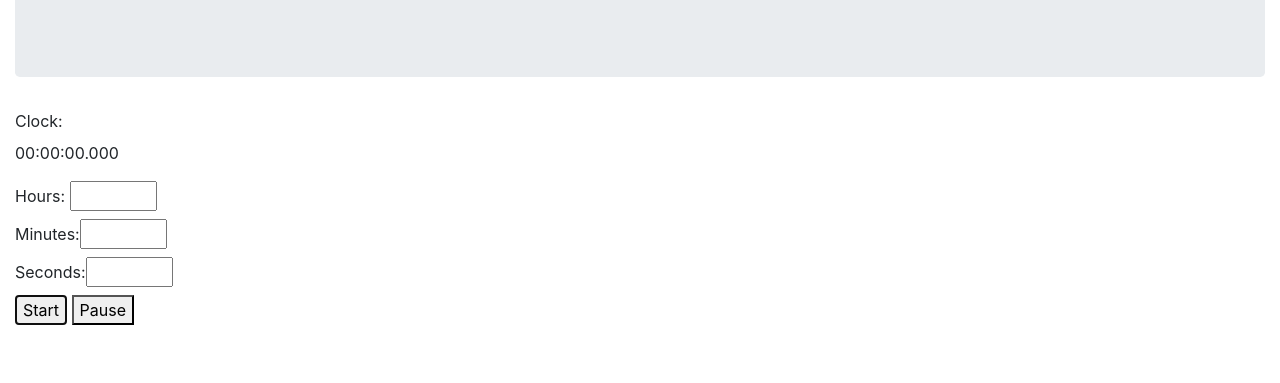
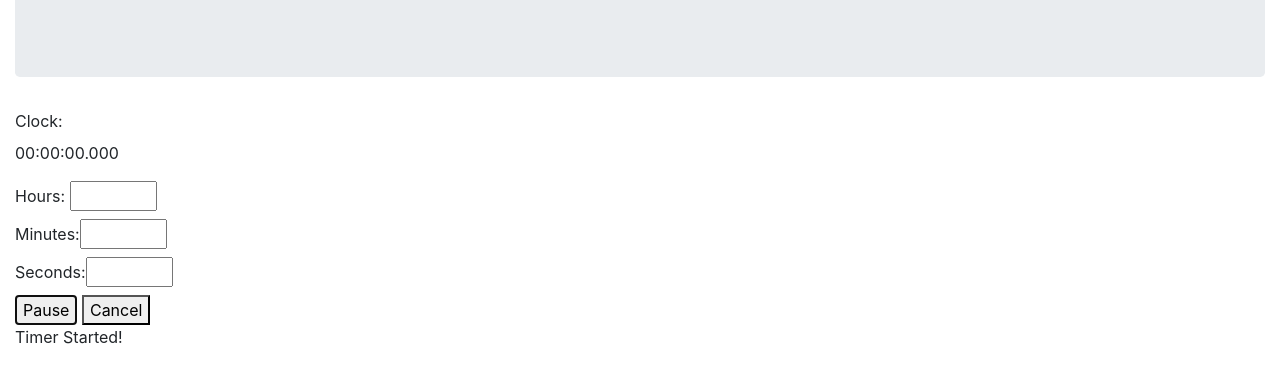
Before and after one commit to elbyswim/pomodoro, a plain HTML site: page index.html in a window 1280 px wide. Both pictures are taken after a click on the button "Start". Shown: the part 203-586 px from the top of the page. Drawn offline with nearby package versions, Linux system fonts and the light colour scheme.

Commit message:
Fixed timer start, pause, resume, and cancel functions.

```diff
--- a/index.html
+++ b/index.html
@@ -59,7 +59,7 @@
     <form id = "minutes"><label>Minutes:<input type="number" min="0" max="59"></label></form>
     <form id = "seconds"><label>Seconds:<input type="number" min="0" max="59"></label></form>
     <button id="timerButton1" onclick="startTimer()">Start</button>
-    <button id="timerButton2" onclick="">Pause</button>
+    <button id="timerButton2" onclick="">Cancel</button>
     <p id="messages"></p>
 </div>
 
--- a/pomodoro.js
+++ b/pomodoro.js
@@ -1,7 +1,7 @@
 const MINUTESPERHOUR = 60;
 const SECONDSPERMINUTE = 60;
 const MILLISECONDSPERSECOND = 1000;
-let timerOriginal, timeLeft, endTime, timerInterval;
+let timeLeft, endTime, timerInterval;
 
 function printTimeLeft() {
     let t = timeLeft;
@@ -22,10 +22,13 @@ function printTimeLeft() {
         ms.toString().padStart(3, '0');
 }
 
-function timer(end_message) {
-    document.getElementById("timerButton2").innerHTML = "Pause";
+function timer() {
+    document.getElementById("messages").innerHTML = "Timer Started!";
+    document.getElementById("timerButton1").innerHTML = "Pause";
+    document.getElementById("timerButton1").setAttribute( "onClick",
+        "javascript: pauseTimer();" );
     document.getElementById("timerButton2").setAttribute( "onClick",
-        "javascript: pauseTimer();" );
+        "javascript: resetTimer();" );
     endTime = Date.now() + timeLeft;
     timerInterval = setInterval(function() {
         timeLeft = endTime - Date.now();
@@ -33,65 +36,45 @@ function timer(end_message) {
         if (timeLeft < 0) {
             console.log(timeLeft);
             clearInterval(timerInterval);
-            if (end_message) document.getElementById("messages").innerHTML = "Timer Done!";
-            document.getElementById("timerButton2").innerHTML = "Reset";
-            document.getElementById("timerButton2").setAttribute( "onClick",
-                "javascript: resetTimer();" );
+            document.getElementById("messages").innerHTML = "Timer Done!";
+            setTimer();
         }
     }, 1);
 }
 
-function startTimer() {
-    // let input = document.getElementById("input");
-    // console.log(typeof(parseInt(input.elements[0].value)),
-    //     typeof(parseInt(input.elements[1].value)),
-    //     typeof(parseInt(input.elements[2].value)));
-    // timerOriginal = ((parseInt(input.elements[0].value) * MINUTESPERHOUR
-    //     + parseInt(input.elements[1].value)) * SECONDSPERMINUTE
-    //     + parseInt(input.elements[2].value)) * MILLISECONDSPERSECOND;
-    // console.log(input.elements[0].value,
-    //     input.elements[1].value,
-    //     input.elements[2].value,
-    //     input.elements[0].value * MINUTESPERHOUR + input.elements[1].value,
-    //     (input.elements[0].value * MINUTESPERHOUR + input.elements[1].value)
-    //     * SECONDSPERMINUTE + input.elements[2].value,
-    //     timerOriginal);
-    console.log(typeof(parseInt(document.getElementById("hours").elements[0].value)),
-        typeof(parseInt(document.getElementById("minutes").elements[0].value)),
-        typeof(parseInt(document.getElementById("seconds").elements[0].value)));
-    timerOriginal = ((parseInt(document.getElementById("hours").elements[0].value) * MINUTESPERHOUR
+function setTimer() {
+    timeLeft = ((parseInt(document.getElementById("hours").elements[0].value) * MINUTESPERHOUR
         + parseInt(document.getElementById("minutes").elements[0].value)) * SECONDSPERMINUTE
         + parseInt(document.getElementById("seconds").elements[0].value)) * MILLISECONDSPERSECOND;
-    console.log(document.getElementById("hours").elements[0].value,
-        document.getElementById("minutes").elements[0].value,
-        document.getElementById("seconds").elements[0].value,
-        document.getElementById("hours").elements[0].value * MINUTESPERHOUR + document.getElementById("minutes").elements[0].value,
-        (document.getElementById("hours").elements[0].value * MINUTESPERHOUR + document.getElementById("minutes").elements[0].value)
-        * SECONDSPERMINUTE + document.getElementById("seconds").elements[0].value,
-        timerOriginal);
-    timeLeft = timerOriginal;
     printTimeLeft(timeLeft);
-    timer(true);
+    document.getElementById("timerButton1").innerHTML = "Start";
+    document.getElementById("timerButton1").setAttribute( "onClick",
+        "javascript: startTimer();" );
+}
+
+function startTimer() {
+    setTimer();
+    timer();
 }
 
 function pauseTimer() {
     clearInterval(timerInterval);
+    document.getElementById("messages").innerHTML = "Timer Paused.";
     timeLeft = endTime - Date.now();
     document.getElementById("timerButton1").innerHTML = "Resume";
     document.getElementById("timerButton1").setAttribute( "onClick",
-        "javascript: startTimer(0, 0, 0, " + timeLeft.toString() + ", true);" );
-    document.getElementById("timerButton2").innerHTML = "Reset";
+        "javascript: timer();" );
     document.getElementById("timerButton2").setAttribute( "onClick",
         "javascript: resetTimer();" );
 }
 
 function resetTimer() {
-    timeLeft = timerOriginal;
-    printTimeLeft(timeLeft);
+    clearInterval(timerInterval);
+    document.getElementById("messages").innerHTML = "Timer cancelled.";
+    setTimer();
     document.getElementById("timerButton1").innerHTML = "Start";
     document.getElementById("timerButton1").setAttribute( "onClick",
-        "javascript: timer(true);" );
-    document.getElementById("timerButton2").innerHTML = "Pause";
+        "javascript: startTimer();" );
     document.getElementById("timerButton2").setAttribute( "onClick", "" );
 }
 
```
